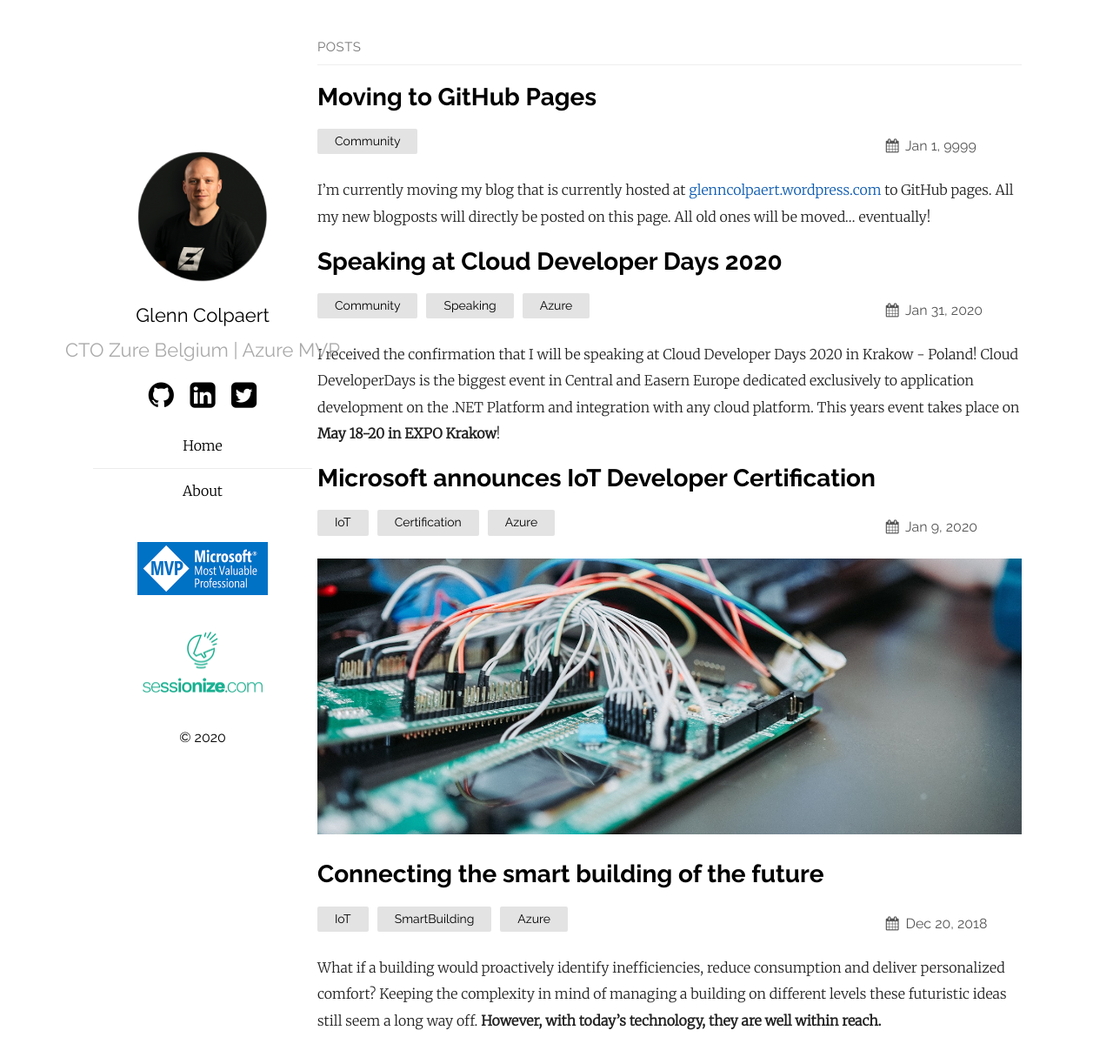
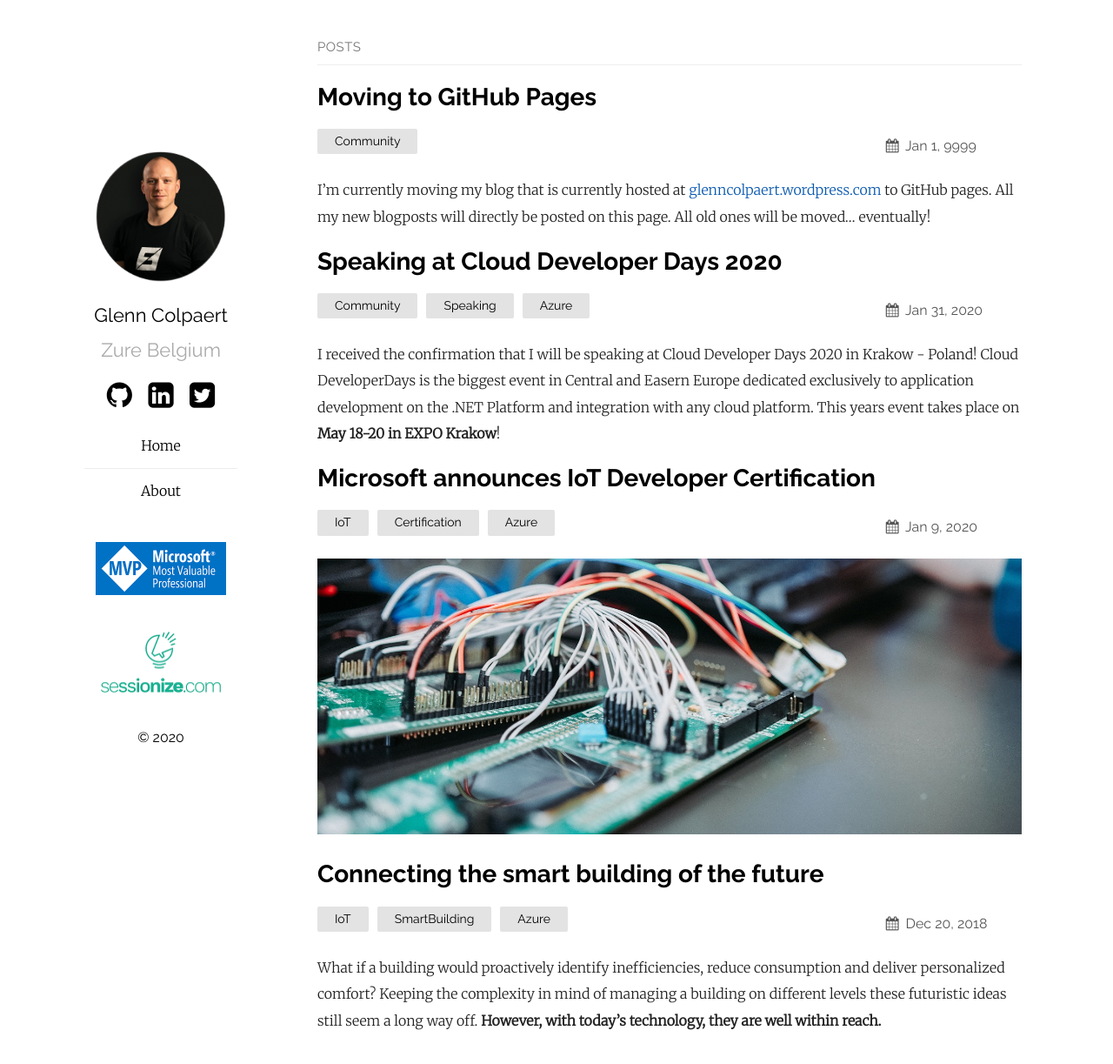
Before and after one commit to GlennColpaert/glenncolpaert.github.io, a Jekyll site: the page built from index.md, in a window 1280 px wide and 1233 px high. Shown: the top 1223 px of the window at 87% size. Built offline with Jekyll 4.4.1, drawn with Linux system fonts in a browser that asks for light colours.

```diff
--- a/_config.yml
+++ b/_config.yml
@@ -13,7 +13,7 @@ sass:
   sass_dir: _sass
 plainwhite:
   name: Glenn Colpaert
-  tagline: CTO Zure Belgium | Azure MVP
+  tagline: Zure Belgium
   date_format: "%b %-d, %Y"
   sitemap: true # set to true to generate sitemap.xml content
   disqus_shortname: glenncolpaert
@@ -23,7 +23,7 @@ plainwhite:
     - title: Home
       url: "/"
     - title: About
-      url: "/about.md"
+      url: "/"
 
 
   # generate social links in footer
```
